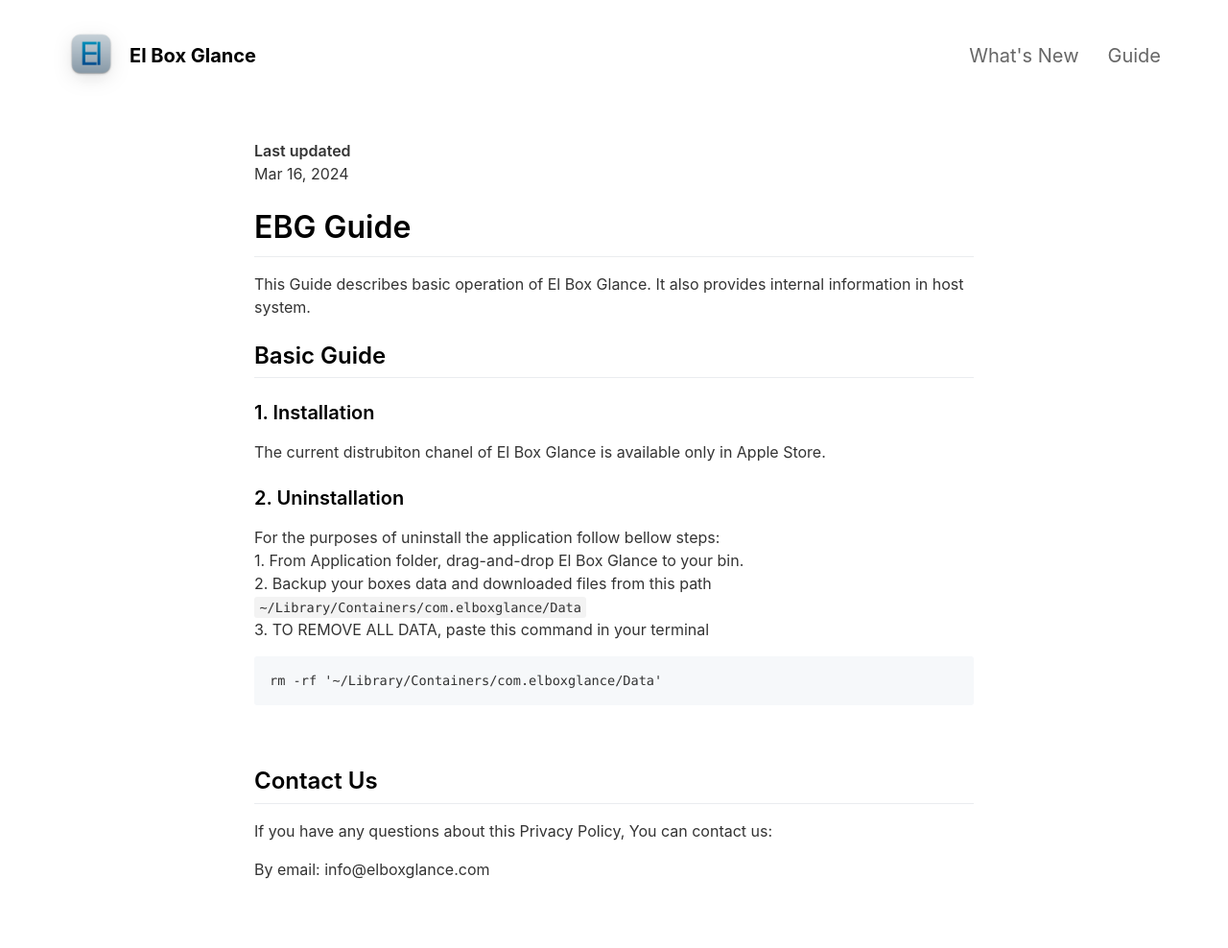
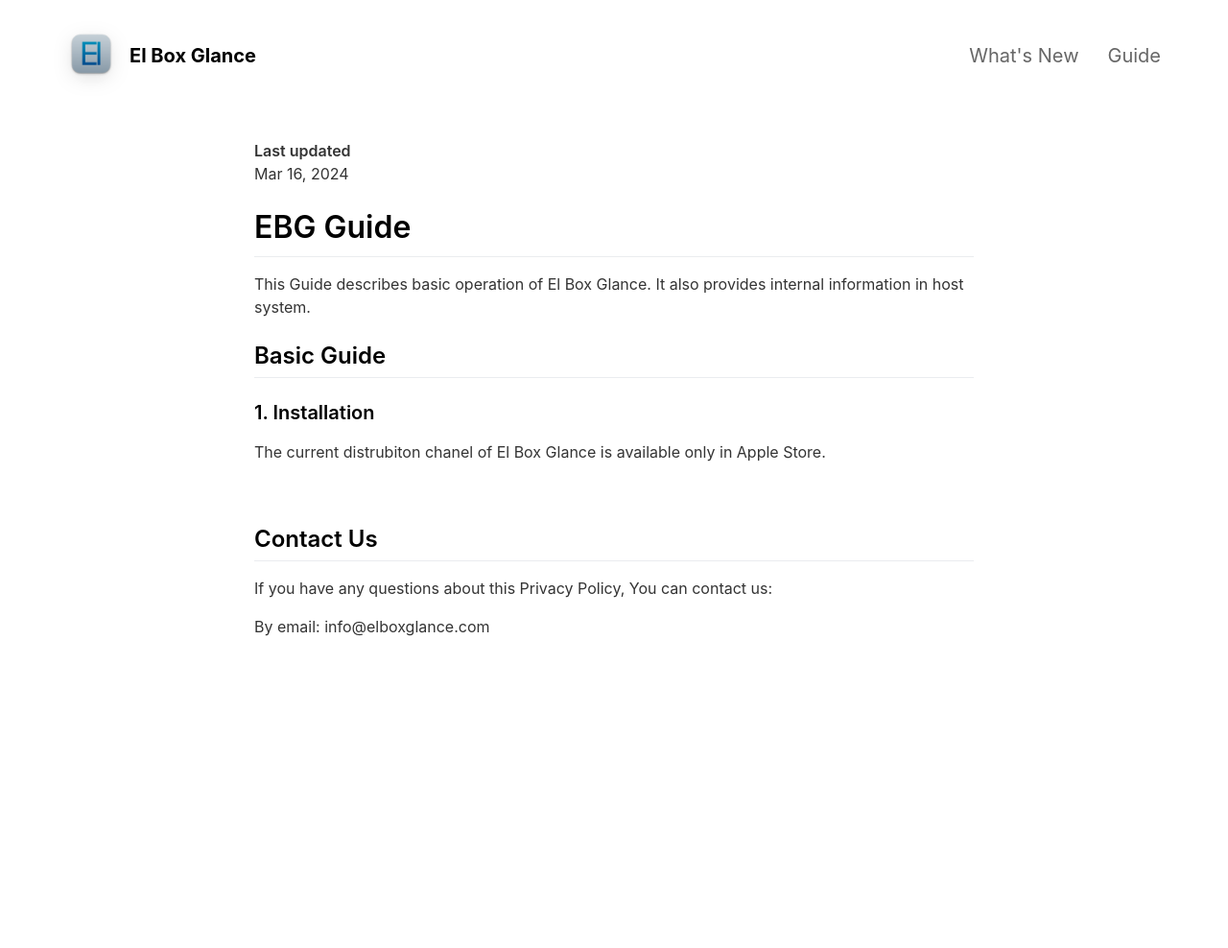
Before and after one commit to i3bit/ebg, a Jekyll site: the page built from _pages/guide.md, in a window 1280 px wide. Shown: the whole page at 96% size. Built offline with Jekyll 4.4.1, drawn with Linux system fonts in a browser that asks for light colours; nearby versions of some CDN libraries; after the commit the page ends 900 px from its top, so only the background shows below that.

Commit message:
Update guide.md

````diff
--- a/_pages/guide.md
+++ b/_pages/guide.md
@@ -16,14 +16,6 @@ This Guide describes basic operation of El Box Glance. It also provides internal
 ### 1. Installation
 The current distrubiton chanel of El Box Glance is available only in Apple Store.
 
-### 2. Uninstallation
-For the purposes of uninstall the application follow bellow steps: <br>
-    1. From Application folder, drag-and-drop El Box Glance to your bin. <br>
-    2. Backup your boxes data and downloaded files from this path `~/Library/Containers/com.elboxglance/Data` <br>
-    3. TO REMOVE ALL DATA, paste this command in your terminal <br>
-```bash
-rm -rf '~/Library/Containers/com.elboxglance/Data'
-```
 <br>
 
 ## Contact Us
````
